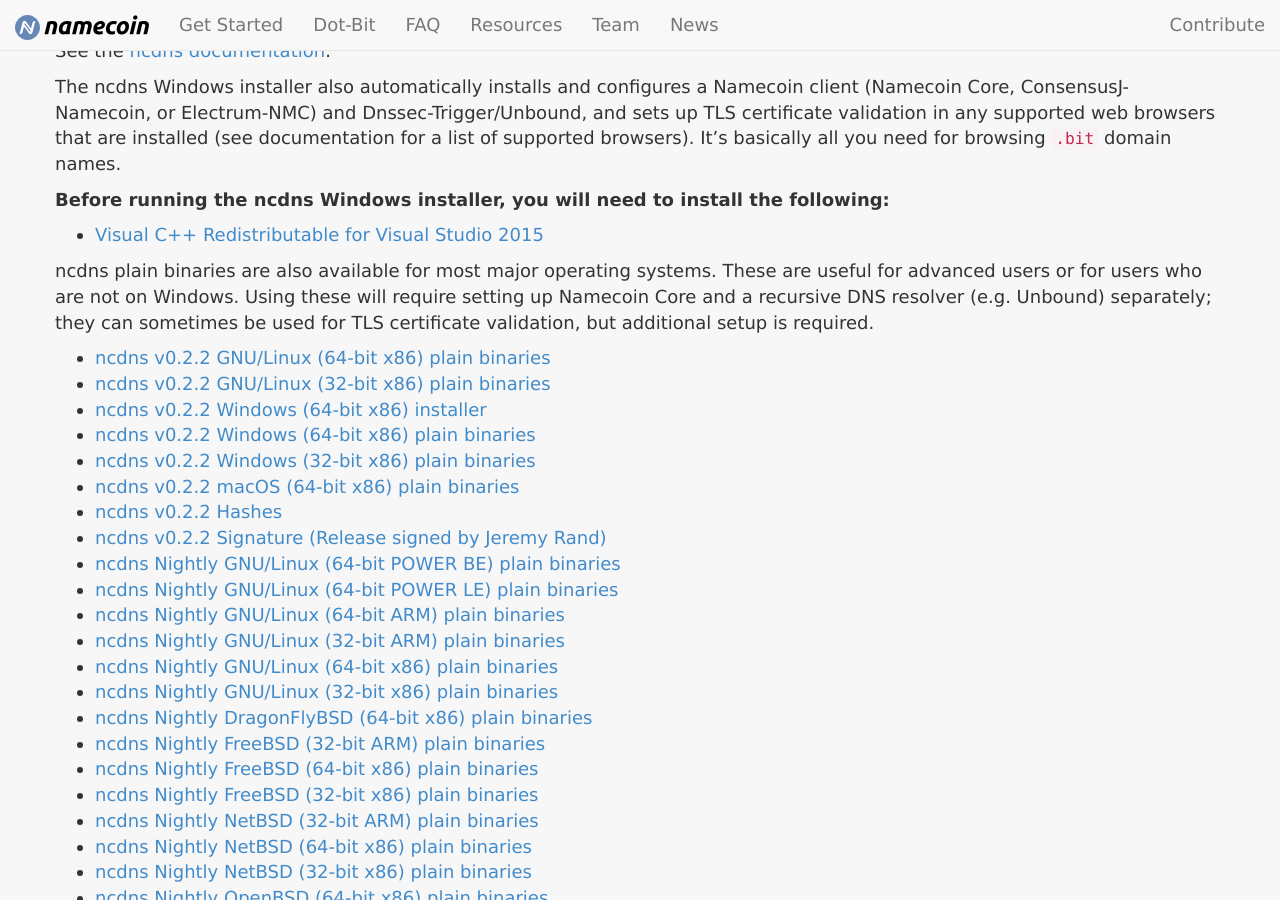
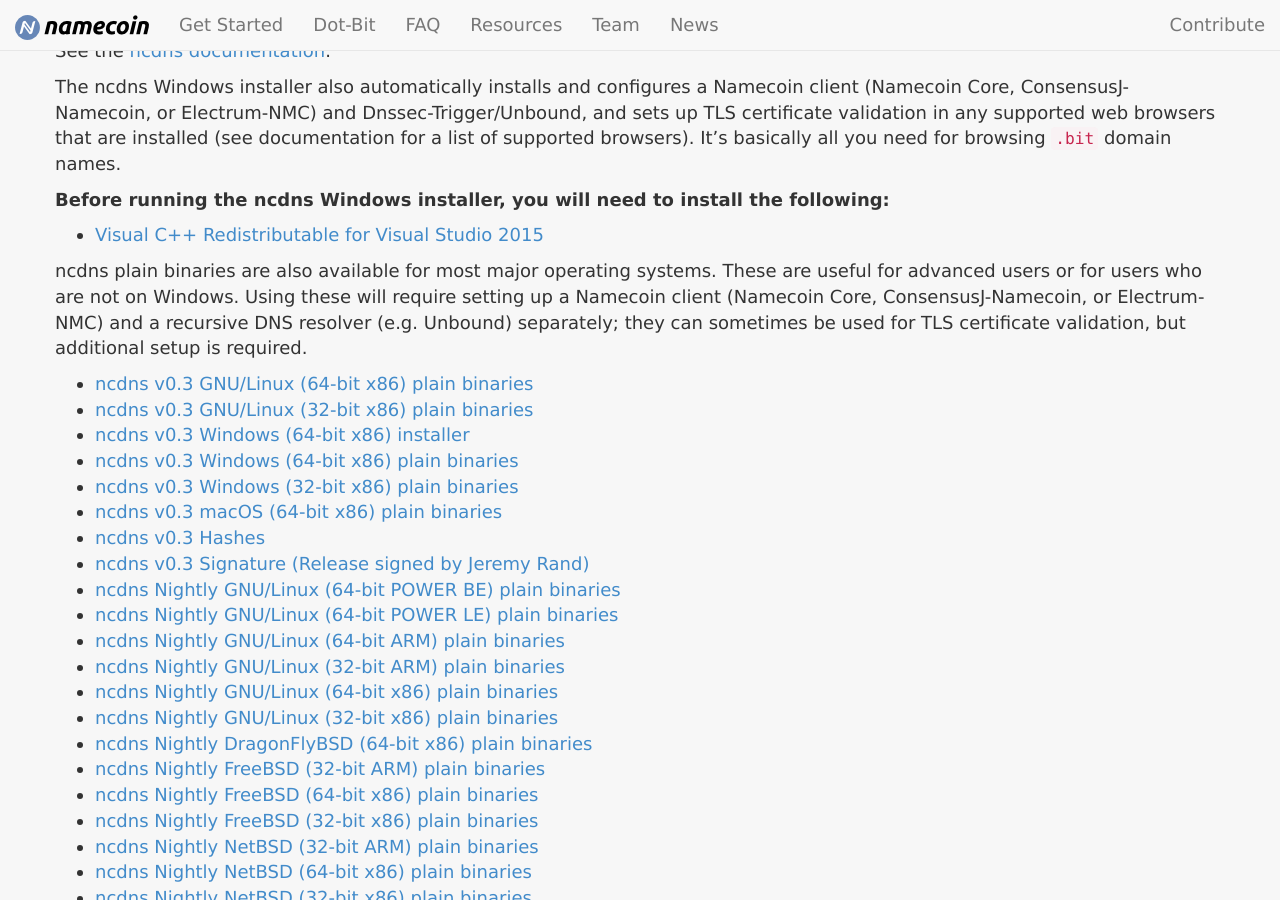
Before and after one commit to JeremyRand/namecoin.org, a Jekyll site: the page built from download/betas/index.md, in a window 1280 px wide and 900 px high, scrolled down 2635 px. Built offline with Jekyll 4.4.1, drawn with Linux system fonts in a browser that asks for light colours.

```diff
--- a/download/betas/index.md
+++ b/download/betas/index.md
@@ -102,16 +102,16 @@ The ncdns Windows installer also automatically installs and configures a Namecoi
 
 * [Visual C++ Redistributable for Visual Studio 2015](https://www.microsoft.com/en-us/download/details.aspx?id=53587)
 
-ncdns plain binaries are also available for most major operating systems.  These are useful for advanced users or for users who are not on Windows.  Using these will require setting up Namecoin Core and a recursive DNS resolver (e.g. Unbound) separately; they can sometimes be used for TLS certificate validation, but additional setup is required.
+ncdns plain binaries are also available for most major operating systems.  These are useful for advanced users or for users who are not on Windows.  Using these will require setting up a Namecoin client (Namecoin Core, ConsensusJ-Namecoin, or Electrum-NMC) and a recursive DNS resolver (e.g. Unbound) separately; they can sometimes be used for TLS certificate validation, but additional setup is required.
 
-* [ncdns v0.2.2 GNU/Linux (64-bit x86) plain binaries]({{ site.files_url }}/files/ncdns/ncdns-0.2.2/ncdns-0.2.2-linux-x86_64-6c85dc.tar.xz)
-* [ncdns v0.2.2 GNU/Linux (32-bit x86) plain binaries]({{ site.files_url }}/files/ncdns/ncdns-0.2.2/ncdns-0.2.2-linux-i686-c32920.tar.xz)
-* [ncdns v0.2.2 Windows (64-bit x86) installer]({{ site.files_url }}/files/ncdns/ncdns-0.2.2/ncdns-0.2.2-x86_64-install-3d2c71.exe)
-* [ncdns v0.2.2 Windows (64-bit x86) plain binaries]({{ site.files_url }}/files/ncdns/ncdns-0.2.2/ncdns-0.2.2-windows-x86_64-649676.tar.xz)
-* [ncdns v0.2.2 Windows (32-bit x86) plain binaries]({{ site.files_url }}/files/ncdns/ncdns-0.2.2/ncdns-0.2.2-windows-i686-695a10.tar.xz)
-* [ncdns v0.2.2 macOS (64-bit x86) plain binaries]({{ site.files_url }}/files/ncdns/ncdns-0.2.2/ncdns-0.2.2-osx-x86_64-c0fcb0.tar.xz)
-* [ncdns v0.2.2 Hashes]({{ site.files_url }}/files/ncdns/ncdns-0.2.2/sha256sums-unsigned-build.txt)
-* [ncdns v0.2.2 Signature (Release signed by Jeremy Rand)]({{ site.files_url }}/files/ncdns/ncdns-0.2.2/sha256sums-unsigned-build.txt.asc)
+* [ncdns v0.3 GNU/Linux (64-bit x86) plain binaries]({{ site.files_url }}/files/ncdns/ncdns-0.3/ncdns-0.3-linux-x86_64-e41ca2.tar.xz)
+* [ncdns v0.3 GNU/Linux (32-bit x86) plain binaries]({{ site.files_url }}/files/ncdns/ncdns-0.3/ncdns-0.3-linux-i686-990513.tar.xz)
+* [ncdns v0.3 Windows (64-bit x86) installer]({{ site.files_url }}/files/ncdns/ncdns-0.3/ncdns-0.3-x86_64-install-a1e8b8.exe)
+* [ncdns v0.3 Windows (64-bit x86) plain binaries]({{ site.files_url }}/files/ncdns/ncdns-0.3/ncdns-0.3-windows-x86_64-ac643c.tar.xz)
+* [ncdns v0.3 Windows (32-bit x86) plain binaries]({{ site.files_url }}/files/ncdns/ncdns-0.3/ncdns-0.3-windows-i686-e076b4.tar.xz)
+* [ncdns v0.3 macOS (64-bit x86) plain binaries]({{ site.files_url }}/files/ncdns/ncdns-0.3/ncdns-0.3-osx-x86_64-b17766.tar.xz)
+* [ncdns v0.3 Hashes]({{ site.files_url }}/files/ncdns/ncdns-0.3/sha256sums-unsigned-build.txt)
+* [ncdns v0.3 Signature (Release signed by Jeremy Rand)]({{ site.files_url }}/files/ncdns/ncdns-0.3/sha256sums-unsigned-build.txt.asc)
 * [ncdns Nightly GNU/Linux (64-bit POWER BE) plain binaries](https://api.cirrus-ci.com/v1/artifact/github/namecoin/ncdns/Cross-Compile%20Go%20latest/binaries/dist/ncdns--linux_ppc64.tar.gz)
 * [ncdns Nightly GNU/Linux (64-bit POWER LE) plain binaries](https://api.cirrus-ci.com/v1/artifact/github/namecoin/ncdns/Cross-Compile%20Go%20latest/binaries/dist/ncdns--linux_ppc64le.tar.gz)
 * [ncdns Nightly GNU/Linux (64-bit ARM) plain binaries](https://api.cirrus-ci.com/v1/artifact/github/namecoin/ncdns/Cross-Compile%20Go%20latest/binaries/dist/ncdns--linux_arm64.tar.gz)
```
Also changed, not shown: _posts/2022-05-20-ncdns-v0.3-released.md (added, +86 -0 lines), docs/ncdns/index.md (+2 -0 lines).
